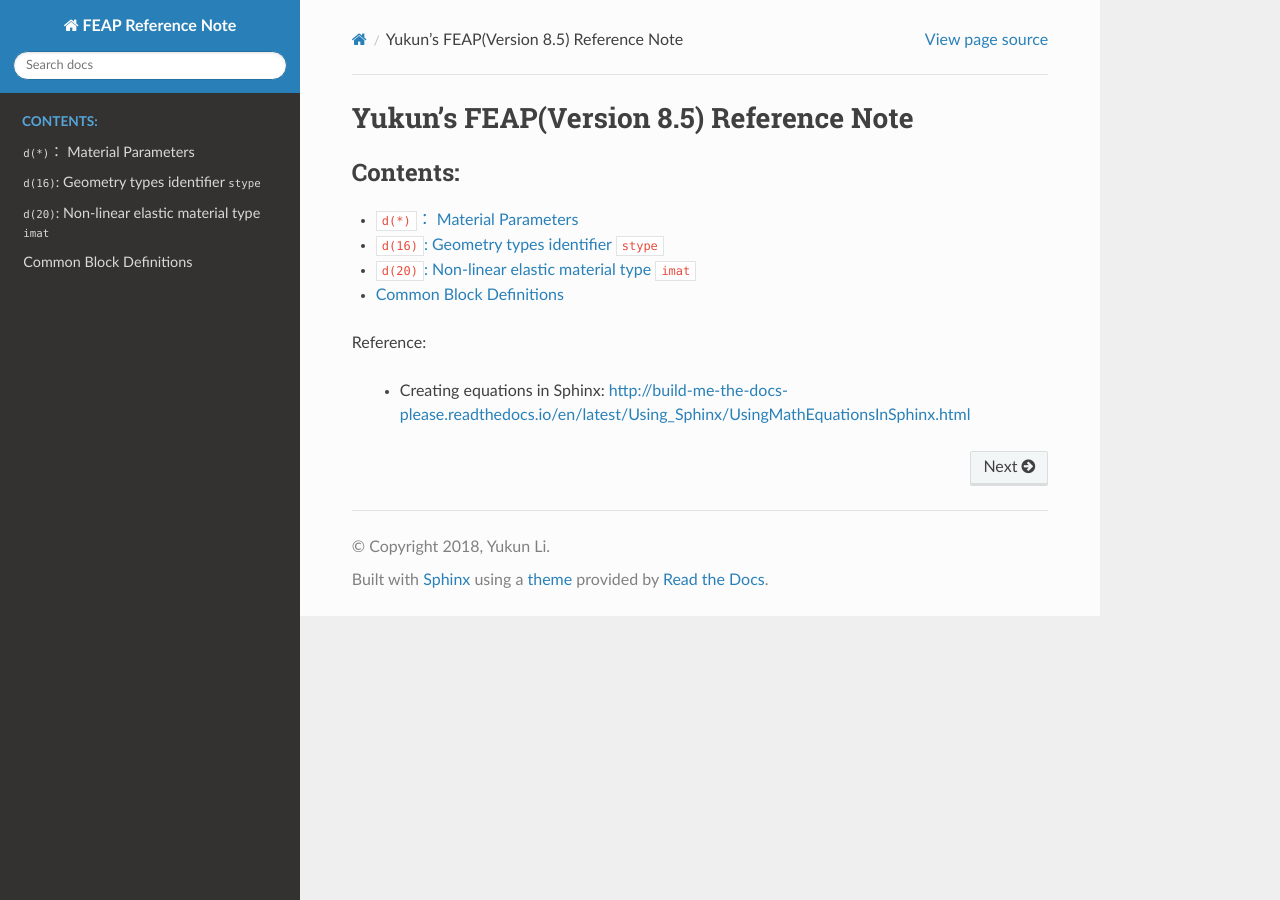
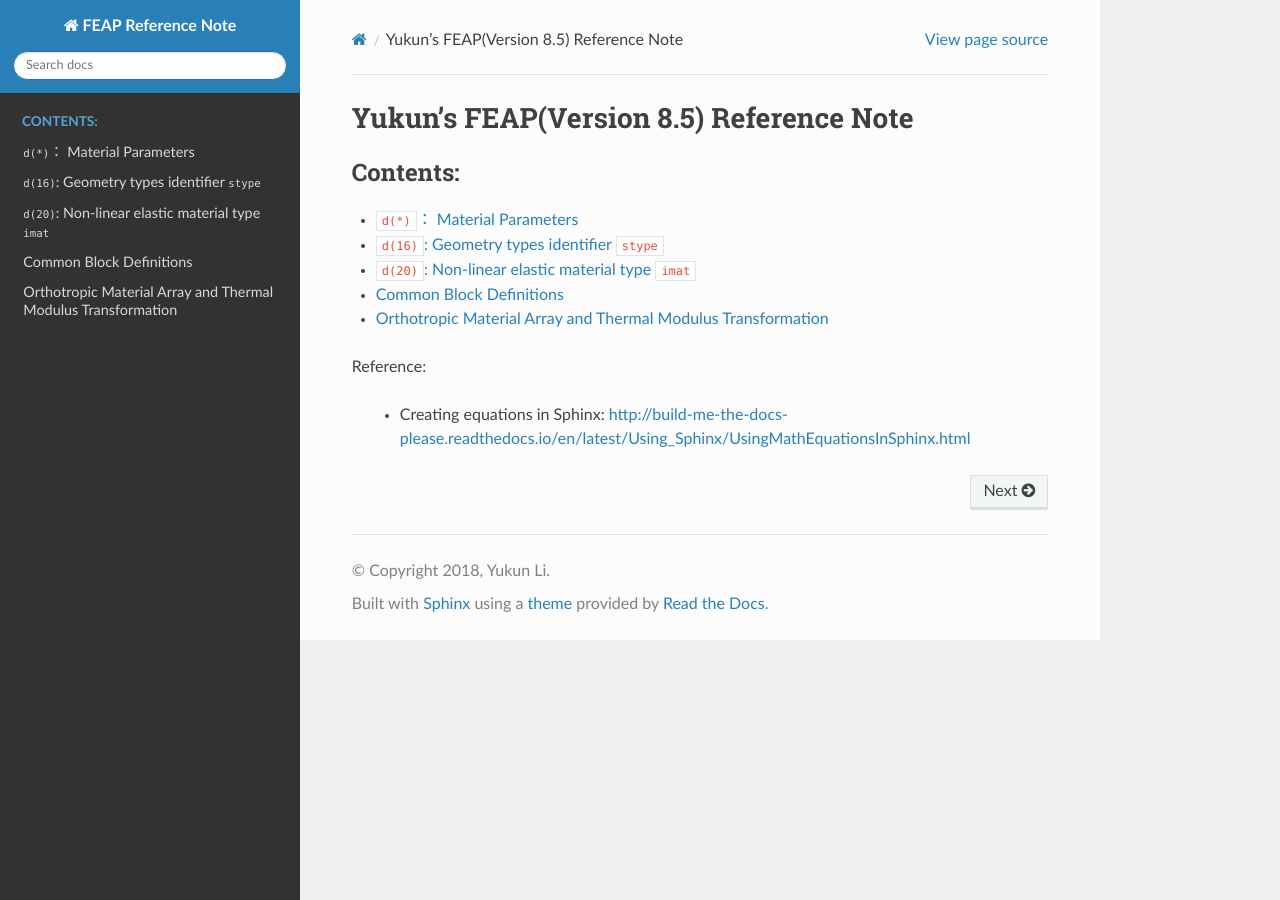
Before and after one commit to lyk6756/FEAP-Note, a Sphinx documentation site: the page built from source/index.rst, in a window 1280 px wide. Built offline with Sphinx 7.4.7 and the Read the Docs theme 2.0.0, drawn with Linux system fonts in a browser that asks for light colours; some of the changed lines change nothing that is shown.

Commit message:
add a new page

```diff
--- /dev/null
+++ b/source/Orthotropic.rst
@@ -0,0 +1,149 @@
+Orthotropic Material Array and Thermal Modulus Transformation
+================================================================
+
+Rotation of material arrays from principal to local element directions
+
+Constitutive equation(Using Voigt's notation):
+
+:math:`\boldsymbol{\sigma} = \textbf{D} \boldsymbol{\epsilon}`
+
+where
+
+:math:`\boldsymbol{\sigma} = \begin{bmatrix}
+\sigma_{11} & \sigma_{22} & \sigma_{33} & \sigma_{12} & \sigma_{23} & \sigma_{31}
+\end{bmatrix}^{\textrm{T}}`
+
+:math:`\boldsymbol{\epsilon} = \begin{bmatrix}
+\epsilon_{11} & \epsilon_{22} & \epsilon_{33} & 2\epsilon_{12} & 2\epsilon_{23} & 2\epsilon_{31}
+\end{bmatrix}^{\textrm{T}}`
+
+Material array :math:`\textbf{D}` defined based on principal axes :math:`x_1x_2x_3`:
+
+:math:`\textbf{D} = \begin{bmatrix}
+d_{11} & d_{12} & d_{13} & & & \\
+& d_{22} & d_{23} & & 0 & \\
+& & d_{33} & & & \\
+& & & g_{12} & & \\
+& sym. & & & g_{23} & \\
+& & & & & g_{31} \\
+\end{bmatrix}`
+
+Coefficient of thermal exoansion :math:`\boldsymbol{\alpha}` defined based on principal axes :math:`x_1x_2x_3`:
+
+:math:`\boldsymbol{\alpha} = \begin{bmatrix}
+\alpha_1 \\
+\alpha_2 \\
+\alpha_3 \\
+0 \\
+0 \\
+0
+\end{bmatrix}`
+
+Thermal modulus :math:`\boldsymbol{\beta}` defined based on principal axes :math:`x_1x_2x_3`:
+
+:math:`\boldsymbol{\beta} = \begin{bmatrix}
+\beta_1 \\
+\beta_2 \\
+\beta_3 \\
+0 \\
+0 \\
+0
+\end{bmatrix}`
+
+And they have the relationship:
+
+:math:`\beta_i = d_{ij}\alpha_j \quad i,j = 1, 2, 3`
+
+
+Condition 1: :math:`\psi`
+--------------------------
+
+:math:`\psi` describes the angle in degrees which the principal material axis 1 (i.e. :math:`x_1`) makes with the :math:`x` axis.
+
+N.B. It is assumed that the principal material axis 3 (i.e. :math:`x_3`) coincides with the direction of the :math:`z` axis.
+
+Rotation matrix :math:`\textbf{R}`:
+
+:math:`\textbf{R} = \begin{bmatrix}
+\cos^2\psi & \sin^2\psi & & \cos\psi\sin\psi & & \\
+\sin^2\psi & \cos^2\psi & & -\cos\psi\sin\psi & & \\
+& & 1 & & & \\
+-2\cos\psi\sin\psi & 2\cos\psi\sin\psi & & \cos^2\psi - \sin^2\psi & & \\
+& & & & \cos\psi & -\sin\psi \\
+& & & & \sin\psi & \cos\psi \\
+\end{bmatrix}`
+
+Then, Material array :math:`\textbf{D}_{\textrm{local}}` based on local axes :math:`xyz`:
+
+:math:`\textbf{D}_{\textrm{local}} = \textbf{R}^\textbf{T} \textbf{D} \textbf{R}`
+
+Thermal modulus :math:`\boldsymbol{\beta}_{\textrm{local}}` based on local axes :math:`xyz`:
+
+:math:`\boldsymbol{\beta}_{\textrm{local}} = \textbf{R}^\textbf{T} \boldsymbol{\beta}`
+
+Condition 2: :math:`\textbf{v}_1`, :math:`\textbf{v}_2`
+---------------------------------------------------------
+
+:math:`\textbf{v}_1` and :math:`\textbf{v}_2` describe the orientation of the principal material axes which lie in the plane of the principal material axes 1 and 2.
+
+Vectors :math:`\bar{\textbf{v}}_1`, :math:`\bar{\textbf{v}}_2` and :math:`\bar{\textbf{v}}_3` form a orthonormal triad.
+
+Matrix :math:`\textbf{R}_0`:
+
+:math:`\textbf{R}_0 = \begin{bmatrix}
+\bar{v}_{11} & \bar{v}_{21} & \bar{v}_{31} \\
+\bar{v}_{12} & \bar{v}_{22} & \bar{v}_{32} \\
+\bar{v}_{13} & \bar{v}_{23} & \bar{v}_{33}
+\end{bmatrix}`
+
+where :math:`\bar{v}_{1i}`, :math:`\bar{v}_{2i}`, :math:`\bar{v}_{3i}` are components of vectors :math:`\bar{\textbf{v}}_1`, :math:`\bar{\textbf{v}}_2` and :math:`\bar{\textbf{v}}_3`.
+
+Transformation matrix :math:`\textbf{R}`:
+
+:math:`\textbf{R} = \begin{bmatrix}
+\bar{v}_{11}^2 & \bar{v}_{12}^2 & \bar{v}_{13}^2 & \bar{v}_{11}\bar{v}_{12} & \bar{v}_{12}\bar{v}_{13} & \bar{v}_{11}\bar{v}_{13} \\
+\bar{v}_{21}^2 & \bar{v}_{22}^2 & \bar{v}_{23}^2 & \bar{v}_{21}\bar{v}_{22} & \bar{v}_{22}\bar{v}_{23} & \bar{v}_{21}\bar{v}_{23} \\
+\bar{v}_{31}^2 & \bar{v}_{32}^2 & \bar{v}_{33}^2 & \bar{v}_{31}\bar{v}_{32} & \bar{v}_{32}\bar{v}_{33} & \bar{v}_{31}\bar{v}_{33} \\
+2\bar{v}_{11}\bar{v}_{21} & 2\bar{v}_{12}\bar{v}_{22} & 2\bar{v}_{13}\bar{v}_{23} & \bar{v}_{11}\bar{v}_{22}+\bar{v}_{13}\bar{v}_{21} & \bar{v}_{12}\bar{v}_{23}+\bar{v}_{13}\bar{v}_{22} & \bar{v}_{11}\bar{v}_{23}+\bar{v}_{13}\bar{v}_{21} \\
+2\bar{v}_{21}\bar{v}_{31} & 2\bar{v}_{22}\bar{v}_{32} & 2\bar{v}_{23}\bar{v}_{33} & \bar{v}_{21}\bar{v}_{32}+\bar{v}_{22}\bar{v}_{31} & \bar{v}_{22}\bar{v}_{33}+\bar{v}_{23}\bar{v}_{32} & \bar{v}_{21}\bar{v}_{33}+\bar{v}_{23}\bar{v}_{31} \\
+2\bar{v}_{11}\bar{v}_{31} & 2\bar{v}_{12}\bar{v}_{32} & 2\bar{v}_{13}\bar{v}_{33} & \bar{v}_{11}\bar{v}_{32}+\bar{v}_{12}\bar{v}_{31} & \bar{v}_{12}\bar{v}_{33}+\bar{v}_{13}\bar{v}_{32} & \bar{v}_{11}\bar{v}_{33}+\bar{v}_{13}\bar{v}_{31}
+\end{bmatrix}`
+
+Then, the transformation of geometrical points between the two coordinate systems are:
+
+:math:`\begin{bmatrix}
+x \\
+y \\
+z
+\end{bmatrix} = \textbf{R}_0 \begin{bmatrix}
+x_1 \\
+x_2 \\
+x_3
+\end{bmatrix}`
+
+Change the vector :math:`\boldsymbol{\beta}` (defined based on principal axes :math:`x_1x_2x_3` i.e. :math:`\beta_4 = \beta_5 = \beta_6 = 0`)
+
+:math:`\boldsymbol{\beta} = \begin{bmatrix}
+\beta_1 & \beta_2 & \beta_3 & \beta_4 & \beta_5 & \beta_6
+\end{bmatrix}^\textbf{T}`
+
+into matrix form :math:`\boldsymbol{\beta}`
+
+:math:`\boldsymbol{\beta} = \begin{bmatrix}
+\beta_1 & \beta_4 & \beta_6 \\
+& \beta_2 & \beta_5 \\
+sym. & & \beta_3
+\end{bmatrix}`
+
+Thermal modulus :math:`\boldsymbol{\beta}_{\textrm{local}}` based on local axes :math:`xyz`:
+
+:math:`\boldsymbol{\beta}_{\textrm{local}} = \textbf{R}_0 \boldsymbol{\beta} \textbf{R}_0^\textbf{T}`
+
+The transformation of material arrays:
+
+:math:`\textbf{D}_{\textrm{local}} = \textbf{R}^\textbf{T} \textbf{D} \textbf{R}`
+
+Reference
+---------
+
+* http://homes.civil.aau.dk/lda/Continuum/material.pdf
--- a/source/index.rst
+++ b/source/index.rst
@@ -14,6 +14,7 @@
    stype
    imat
    Common Block
+   Orthotropic
 
 Reference:
 
```
